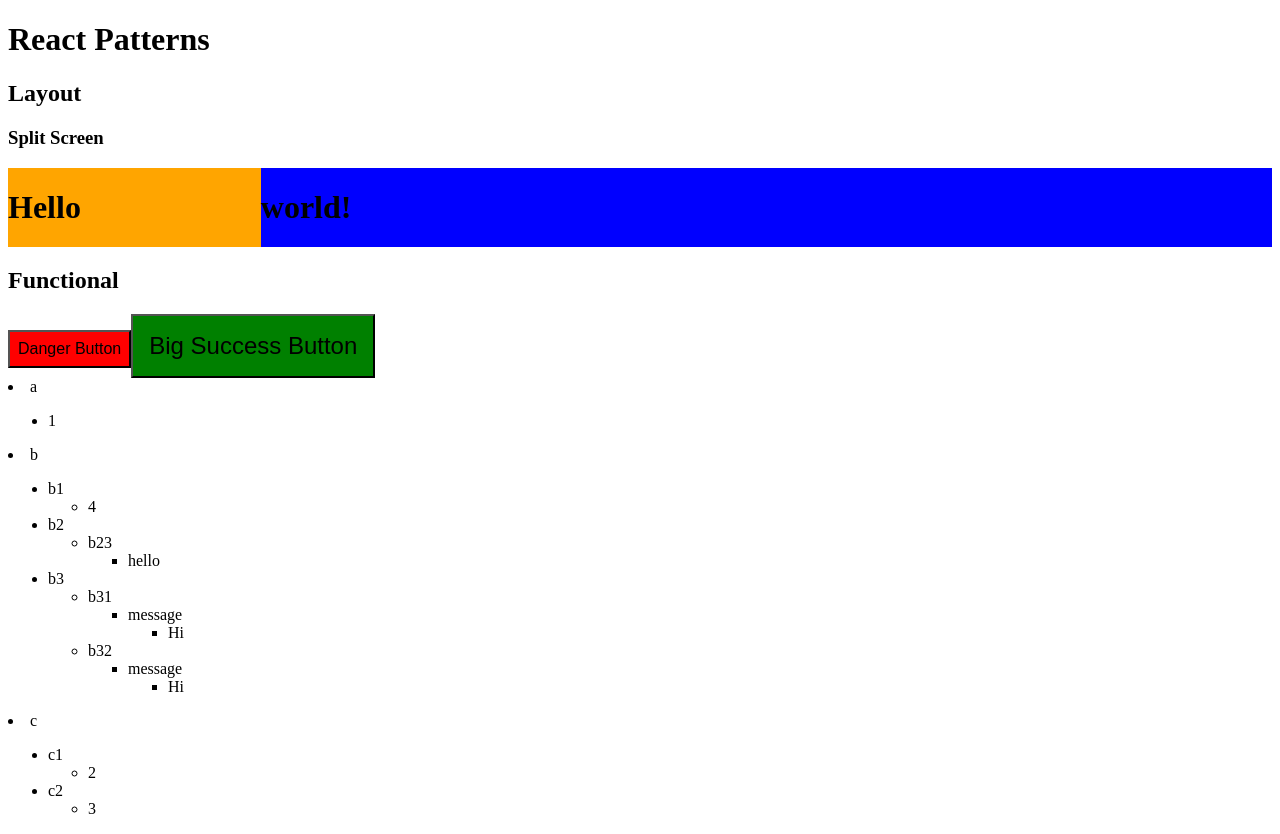
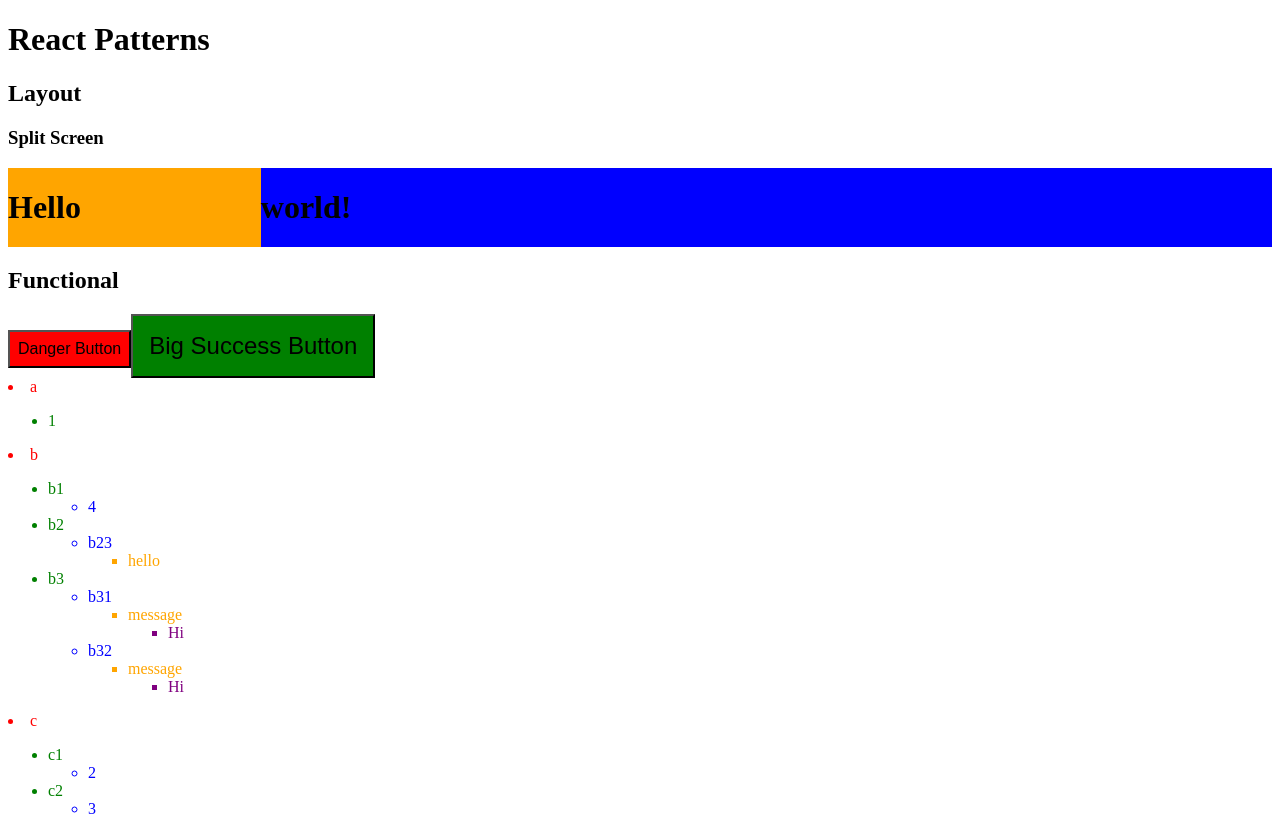
Before and after one commit to CarSig/patterns, a React (Vite) app: page / in a window 1280 px wide. Built offline with nearby package versions, Linux system fonts and the light colour scheme.

Commit message:
added Recursive colors - to show recursive props

```diff
--- a/src/App.jsx
+++ b/src/App.jsx
@@ -1,4 +1,4 @@
-import RecursiveComponent from "./components/Functional/recursive_component/RecursiveComponent"
+import RecursiveComponentColored from "./components/Functional/recursive_component/RecursiveComponentColored"
 import SplitScreen from "./components/Layout/split_screen/SplitScreen"
 import { nestedObject } from "./components/Functional/recursive_component/nestedObject"
 import { DangerButton, BigSuccessButton } from "./components/Functional/partially_applied_component/partiallyApply"
@@ -33,7 +33,7 @@
 
       <DangerButton text="Danger Button" />
       <BigSuccessButton text="Big Success Button" />
-      <RecursiveComponent data={nestedObject} />
+      <RecursiveComponentColored data={nestedObject} />
 
     </div>
   )
--- /dev/null
+++ b/src/components/Functional/recursive_component/RecursiveComponentColored.jsx
@@ -0,0 +1,49 @@
+import React from 'react'
+
+const isObject = (x) => typeof x === 'object' && x !== null
+
+const RecursiveComponentColored = ({ data, level = 0 }) => {
+    let color;
+
+    switch (level) {
+        case 0:
+            color = 'red'
+            break
+        case 1:
+            color = 'green'
+            break
+        case 2:
+            color = 'blue'
+            break
+        case 3:
+            color = 'orange'
+            break
+        case 4:
+            color = 'purple'
+            break
+        default:
+            color = 'black'
+            break
+    }
+
+
+    if (!isObject(data)) {
+        return <li style={{ color }}>{data}</li>
+    }
+
+    const pairs = Object.entries(data)
+    return (
+        <div>
+            {pairs.map(([key, value]) => (
+                <li key={key} style={{ color }}>
+                    {key}
+                    <ul>
+                        <RecursiveComponentColored data={value} level={level + 1} />
+                    </ul>
+                </li>
+            ))}
+        </div>
+    )
+}
+
+export default RecursiveComponentColored
```
